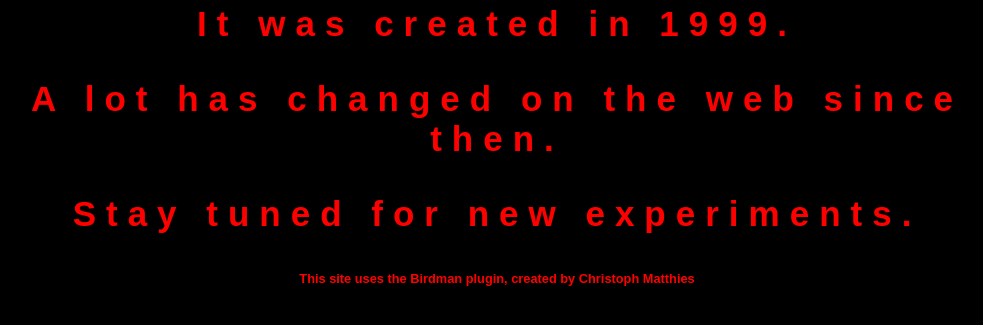
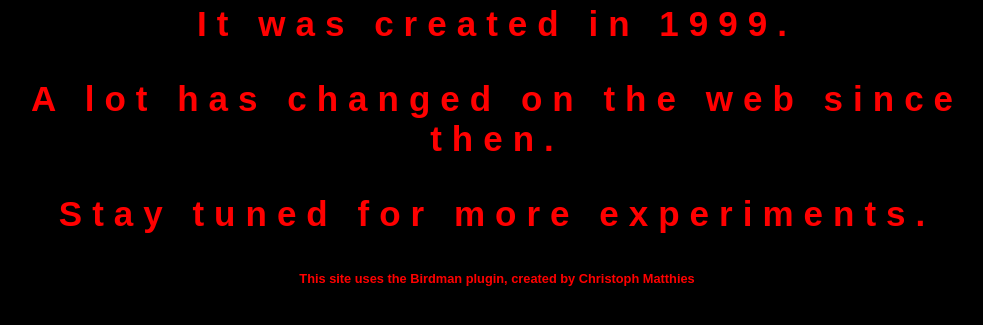
Before and after one commit to adamd1/epj, a PHP site: page / in a window 1280 px wide; the page is wider, and only the part inside the window is pictured. Shown: the part 390-715 px from the top of that part, without its empty margins (143-1126 px from the left). Run offline with PHP 8.4, Linux system fonts and the light colour scheme; some libraries are stand-ins or nearby versions; some web fonts are replaced.

Commit message:
Added the style to the last sentence (woops!)

```diff
--- a/index.php
+++ b/index.php
@@ -22,7 +22,7 @@
 		<p class="birdman">EmergencyPuffJacket is my design portfolio site, and also a place to try several web experiments.</p>
 		<p class="birdman">It was created in 1999.</p>
 		<p class="birdman">A lot has changed on the web since then.</p>
-		<p>Stay tuned for new experiments.</p>
+		<p class="birdman">Stay tuned for more experiments.</p>
 		</main>
 	</div>
 	<footer role="contentinfo">
```
